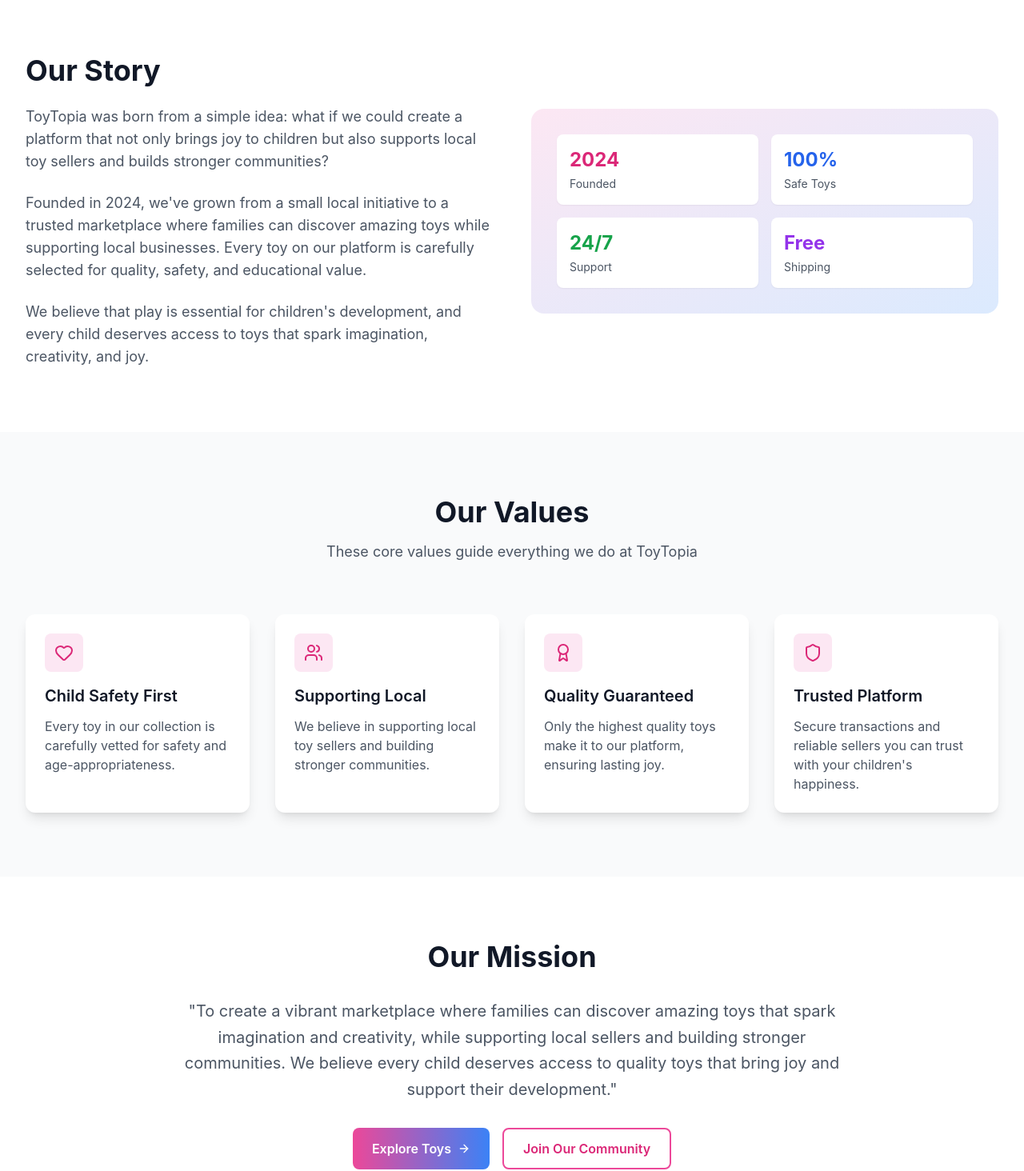
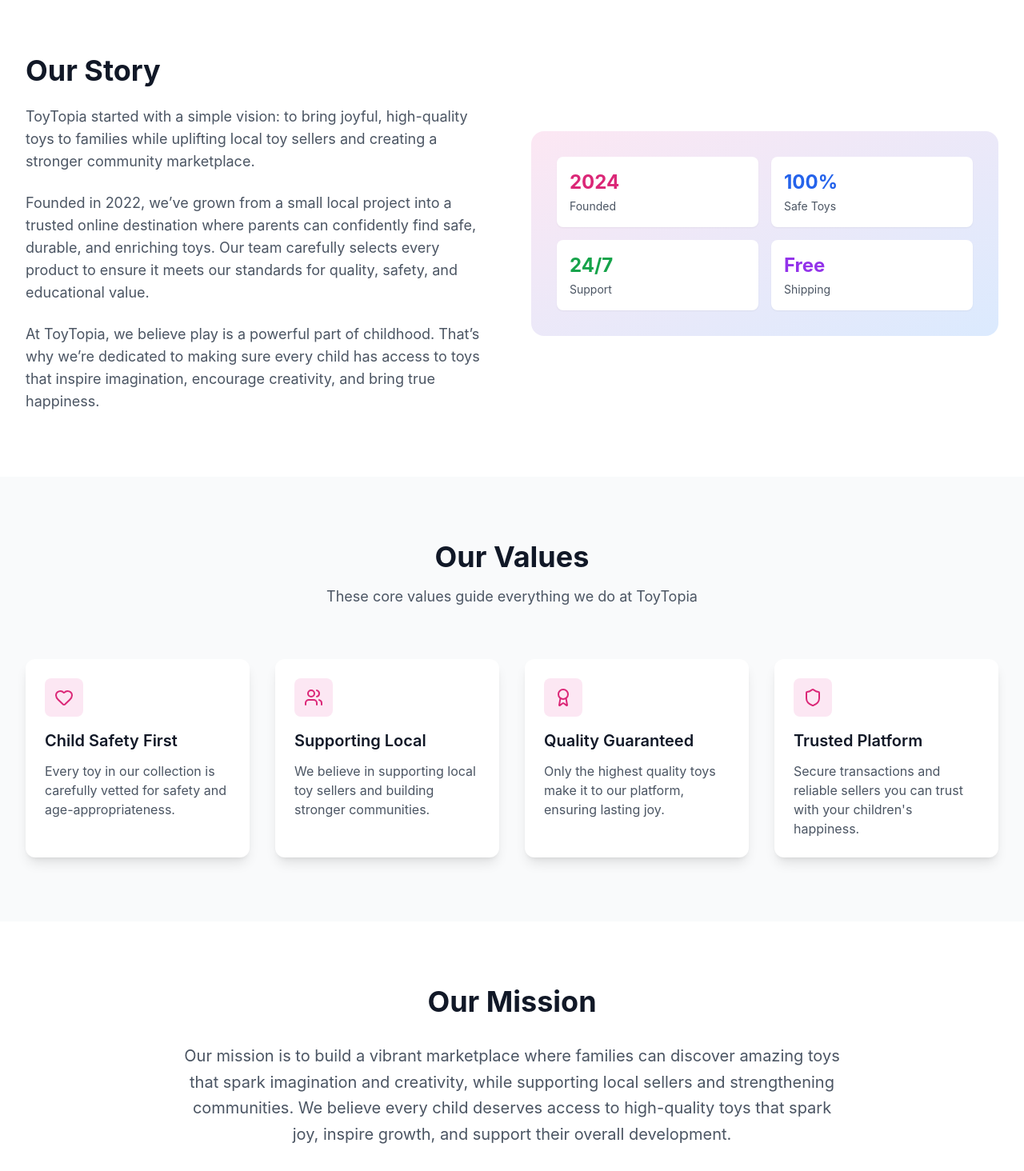
Before and after one commit to sonatonroyofficial/ToyTopia, a React (Vite) app: page /about in a window 1280 px wide. Shown: the part 660-2124 px from the top of the page at 80% size. Built offline with nearby package versions, Linux system fonts and the light colour scheme; no server answers.

Commit message:
about page context update

```diff
--- a/src/pages/About.jsx
+++ b/src/pages/About.jsx
@@ -40,7 +40,7 @@
   return (
     <div className="min-h-screen bg-white">
       {/* Hero Section */}
-      <section className="bg-gradient-to-r from-pink-500 to-blue-500 text-white py-20">
+      <section className="bg-gradient-to-r from-orange-400 to-pink-300 text-white py-20">
         <div className="max-w-7xl mx-auto px-4 sm:px-6 lg:px-8 text-center">
           <h1 className="text-4xl md:text-6xl font-bold mb-6" data-aos="fade-up">
             About ToyTopia
@@ -77,17 +77,18 @@
                 Our Story
               </h2>
               <p className="text-lg text-gray-600 mb-6">
-                ToyTopia was born from a simple idea: what if we could create a platform that not only
-                brings joy to children but also supports local toy sellers and builds stronger communities?
+                ToyTopia started with a simple vision: to bring joyful,
+                 high-quality toys to families while uplifting local toy sellers and creating a stronger community marketplace.
               </p>
               <p className="text-lg text-gray-600 mb-6">
-                Founded in 2024, we've grown from a small local initiative to a trusted marketplace
-                where families can discover amazing toys while supporting local businesses. Every toy
-                on our platform is carefully selected for quality, safety, and educational value.
+                Founded in 2022, we’ve grown from a small local project into a trusted online destination where parents can confidently find safe,
+                 durable, and enriching toys. Our team carefully selects every product to ensure it meets our standards for quality, safety, and
+                  educational value.
               </p>
               <p className="text-lg text-gray-600">
-                We believe that play is essential for children's development, and every child deserves
-                access to toys that spark imagination, creativity, and joy.
+                At ToyTopia, we believe play is a powerful part of childhood.
+                 That’s why we’re dedicated to making sure every child has access to toys that inspire imagination,
+                  encourage creativity, and bring true happiness.
               </p>
             </div>
             <div className="relative" data-aos="fade-left">
@@ -153,9 +154,9 @@
             Our Mission
           </h2>
           <p className="text-xl text-gray-600 leading-relaxed mb-8" data-aos="fade-up" data-aos-delay="100">
-            "To create a vibrant marketplace where families can discover amazing toys that spark
-            imagination and creativity, while supporting local sellers and building stronger communities.
-            We believe every child deserves access to quality toys that bring joy and support their development."
+            Our mission is to build a vibrant marketplace where families can discover amazing toys that spark imagination
+             and creativity, while supporting local sellers and strengthening communities. We believe every child
+              deserves access to high-quality toys that spark joy, inspire growth, and support their overall development.
           </p>
           <div className="flex flex-col sm:flex-row gap-4 justify-center" data-aos="fade-up" data-aos-delay="200">
             <Link
```
Also changed, not shown: src/App.jsx (line endings or trailing spaces).
